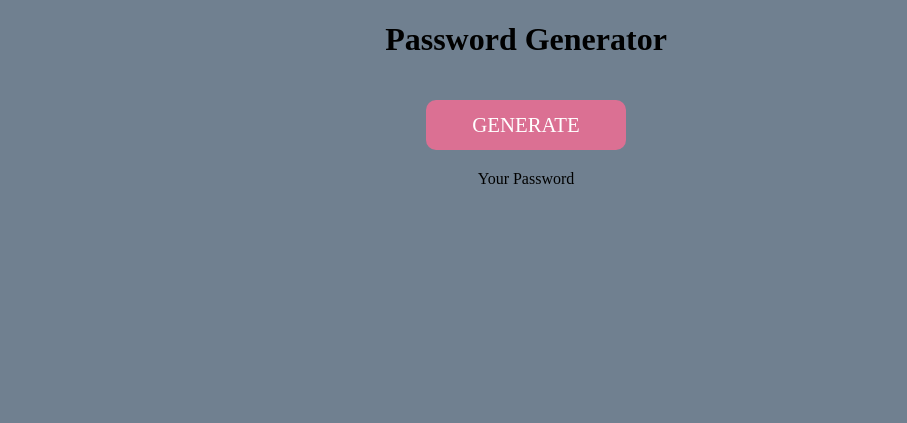
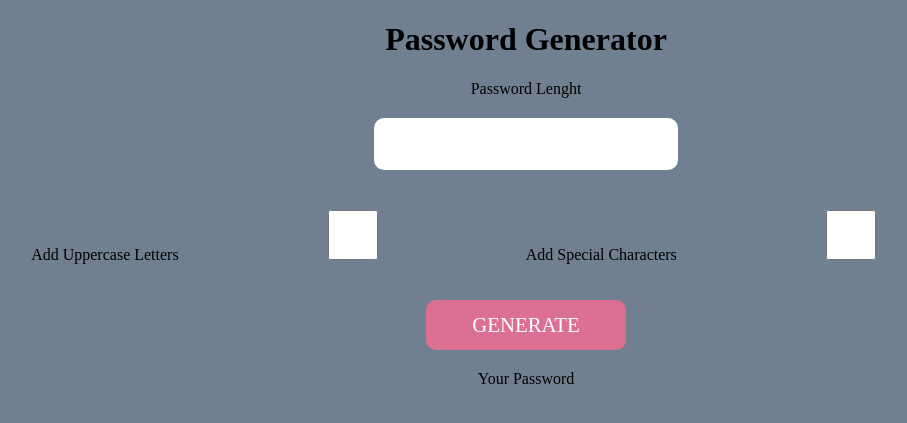
Before and after one commit to paulobistenealexandrino/PasswordGeneratorWebApp, a Flask app: page / in a window 1280 px wide. Shown: the top 423 px of the page, without its empty margins (114-1021 px from the left). Run offline with Flask 3, Linux system fonts and the light colour scheme.

Commit message:
Adiciona novos botões ao aplicativo (ainda sem funcionalidade)

```diff
--- a/src/app.py
+++ b/src/app.py
@@ -14,4 +14,4 @@ def new_password():
     return render_template('homepage.html', password=new_password.content)
 
 if __name__ == "__main__":
-    app.run()
+    app.run(debug=True)
--- a/src/templates/homepage.html
+++ b/src/templates/homepage.html
@@ -8,6 +8,15 @@
   <body>
     <h1>Password Generator</h1>
     <form action="new_password" method="post">
+      <label for="length">Password Lenght</label>
+      <br>
+      <input type="number" value="Length", id="length">
+      <br>
+      <label for="has_uppercase">Add Uppercase Letters</label>
+      <input type="checkbox", value="add_uppercase", id="has_uppercase">
+      <label for="has_special">Add Special Characters</label>
+      <input type="checkbox", value="add_special", id="has_special">
+      <br>
       <input type="submit" value="GENERATE" id="new_password">
       <br>
       {{ password }}
```
